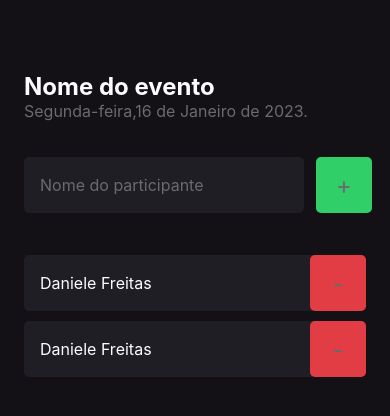
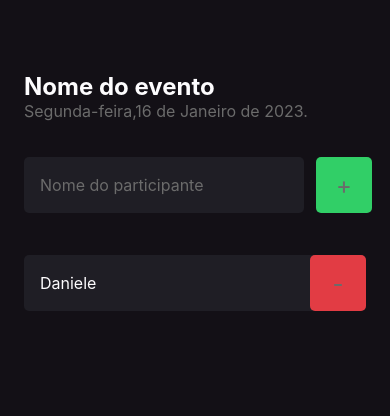
Before and after one commit to Danny-ctrl/imHere, a React Native app: screen / in a window 390 px wide. Shown: the top 416 px of the page. Built offline with nearby package versions, Linux system fonts and the light colour scheme.

Commit message:
function remove

```diff
--- a/src/components/Participant/index.tsx
+++ b/src/components/Participant/index.tsx
@@ -1,14 +1,17 @@
 import { View, Text, TouchableOpacity } from 'react-native';
 import { styles } from './styles';
 
-
-export function Participant() {
+type Props = {
+  name: string;
+  onRemove: () => void;
+}
+export function Participant({ name, onRemove }: Props) {
   return (
     <View style={styles.container}>
-      <Text style={styles.name}
-      >Daniele Freitas
+      <Text style={styles.name}>
+        {name}
       </Text>
-      <TouchableOpacity style={styles.button}>
+      <TouchableOpacity style={styles.button} onPress={onRemove}>
         <Text style={styles.buttonText}>
           -
         </Text>
--- a/src/screens/Home/index.tsx
+++ b/src/screens/Home/index.tsx
@@ -4,6 +4,9 @@
 export function Home() {
 
   function handleParticipantAdd() {
+
+  }
+  function handleParticipantRemove() {
 
   }
   return (
@@ -28,8 +31,7 @@
           </Text>
         </TouchableOpacity>
       </View>
-      <Participant />
-      <Participant />
+      <Participant name="Daniele" onRemove={handleParticipantRemove} />
     </View>
   )
 }
```
